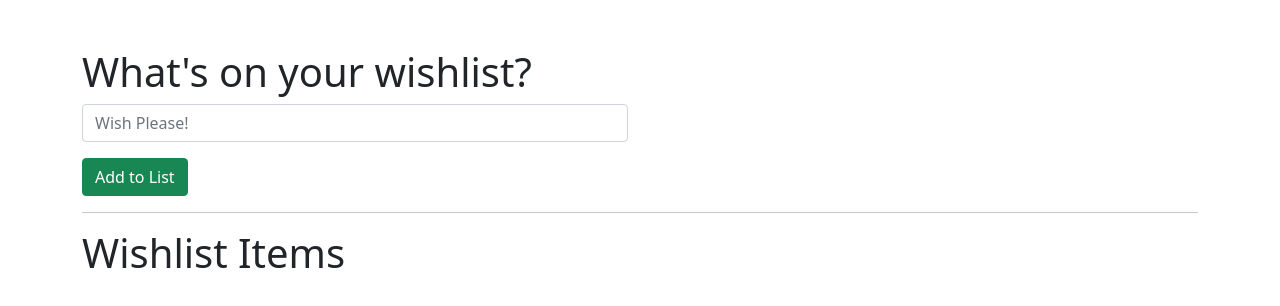
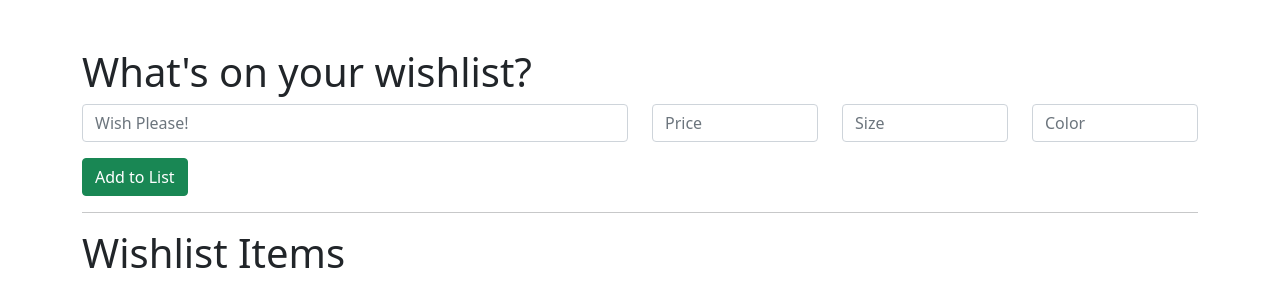
Before and after one commit to stopdaydreaming/stunning-octo-wishlist, a plain HTML site: page index.html in a window 1280 px wide. Drawn offline with nearby package versions, Linux system fonts and the light colour scheme.

Commit message:
added more wishlist fields

```diff
--- a/index.html
+++ b/index.html
@@ -25,11 +25,22 @@
   <body>
     <div class="container">
       <div class="row mt-5">
-        <div class="col-md-6">
+        <div class="col-md-12">
           <h1>What's on your wishlist?</h1>
           <form id="add-items">
-            <div class="mb-3">
-              <input type="text" class="form-control" id="item" placeholder="Wish Please!"/>
+            <div class="row mb-3">
+              <div class="col-md-6">
+                  <input type="text" class="form-control" id="wish-item" placeholder="Wish Please!"/>
+              </div>
+              <div class="col-md-2">
+                  <input type="text" class="form-control" id="wish-price" placeholder="Price">
+              </div>
+              <div class="col-md-2">
+                  <input type="text" class="form-control" id="wish-size" placeholder="Size">
+              </div>
+              <div class="col-md-2">
+                  <input type="text" class="form-control" id="wish-color" placeholder="Color">
+              </div>
             </div>
             <button type="submit" class="btn btn-success">Add to List</button>
           </form>
```
